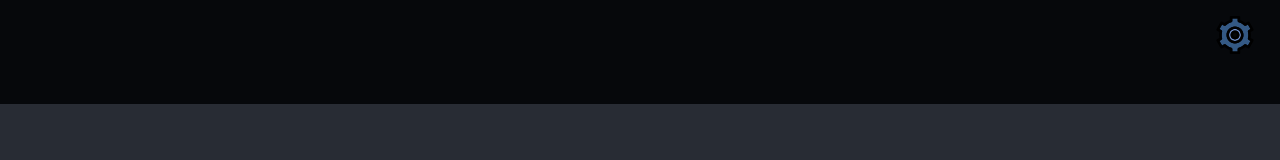
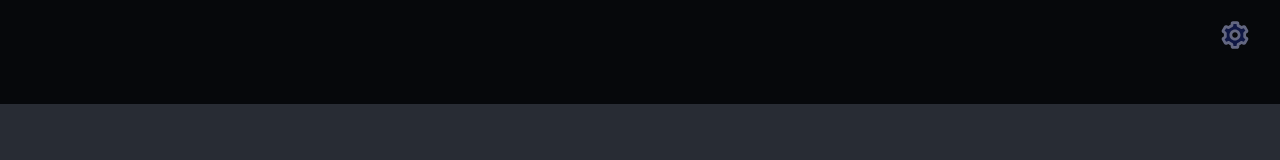
Before and after one commit to sam-swarr/backgammon, a React (Create React App) app: page / in a window 1280 px wide. Shown: the top 160 px of the page. Built offline with nearby package versions, Linux system fonts and the light colour scheme.

Commit message:
replace settings gear icon

```diff
--- a/src/App.css
+++ b/src/App.css
@@ -655,7 +655,7 @@
 }
 
 .Settings-menu-button {
-  background: url(gear.svg) no-repeat top left;
+  background: url(settings-icon.svg) no-repeat top left;
   background-size: contain;
 }
 
```
Also changed, not shown: src/gear.svg (deleted), src/settings-icon.svg (added).
